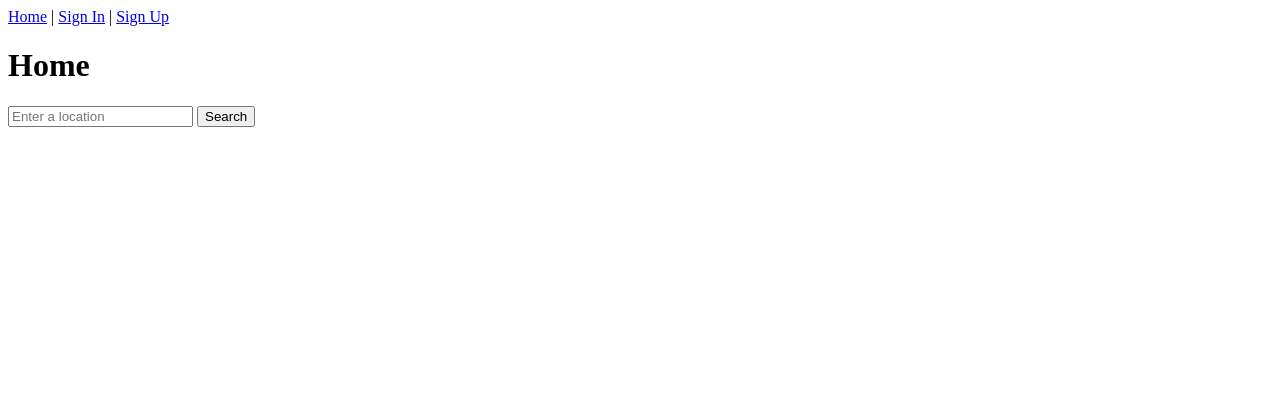
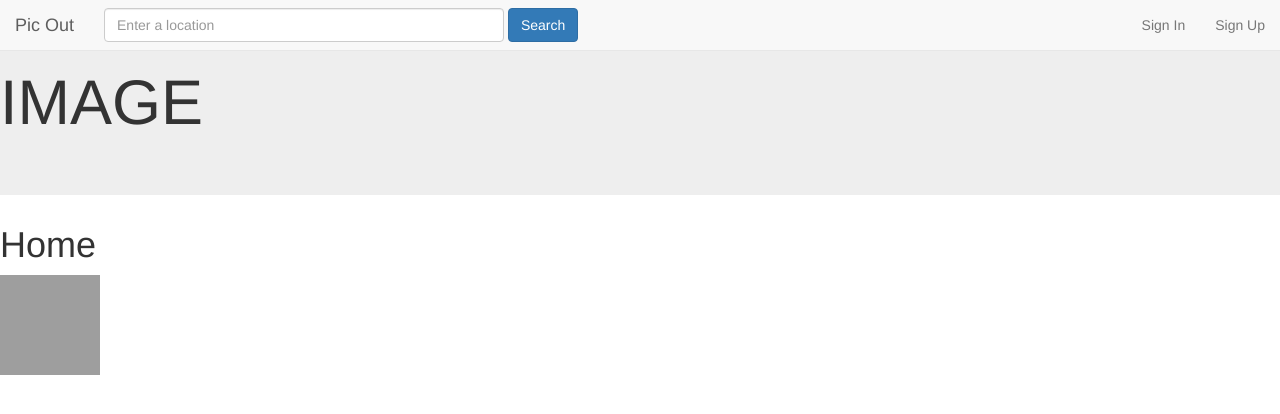
Before and after one commit to jeffsmw/Pic-Out, a Rails app: page / in a window 1280 px wide. Shown: the top 414 px of the page. Run offline with Rails 7, Linux system fonts and the light colour scheme; style sheets or scripts are compiled from the project's sources; some libraries are stand-ins or nearby versions; grey boxes are pictures that could not be loaded.

Commit message:
bootstrap and home image viewer

```diff
--- a/app/assets/javascripts/application.js
+++ b/app/assets/javascripts/application.js
@@ -13,4 +13,5 @@
 //= require jquery
 //= require jquery_ujs
 //= require turbolinks
+//= require bootstrap-sprockets
 //= require_tree .
--- /dev/null
+++ b/app/assets/javascripts/channels/loading.js
@@ -0,0 +1,18 @@
+App.loading = App.cable.subscriptions.create("LoadingChannel", {
+  connected: function() {},
+  disconnected: function() {},
+  received: function(data) {
+    return $('#search-results').append(
+      // '<a href="https://www.instagram.com/p/'+ data['message']+
+      // '"><img src="'+data['thumb']+
+      // '" height="100" width="100"/></a>'
+      '<img src="'+data['thumb']+
+      '" height="100" width="100" onClick="lightbox(this.src)"/>'
+    );
+  },
+  speak: function(data_request) {
+    return this.perform('speak', {
+      message: data_request
+    });
+  }
+});
--- /dev/null
+++ b/app/assets/javascripts/index.js
@@ -0,0 +1,12 @@
+var lightbox = function(_src){
+  $('#lightbox-image').attr('src', _src);
+  $('#lightbox').fadeIn(200);
+};
+
+var closeLightbox = function(){
+  $('#lightbox').fadeOut(200);
+}
+
+var reenableSearch = function(){
+  $('#search-button').attr('disabled',false);
+}
--- a/app/assets/stylesheets/application.css
+++ b/app/assets/stylesheets/application.css.scss
@@ -13,3 +13,7 @@
  *= require_tree .
  *= require_self
  */
+
+@import "bootstrap-sprockets";
+@import "bootstrap";
+@import "home";
--- /dev/null
+++ b/app/assets/stylesheets/home.scss
@@ -0,0 +1,47 @@
+nav {
+  #jumbotron {
+    margin-top: 50px;
+  }
+
+  #search {
+  }
+
+  #search-input {
+    width: 400px;
+    max-width: 90vw;
+    display: inline;
+    z-index: 2000;
+
+  }
+}
+
+.pac-container {
+  z-index:2000 !important;
+}
+
+#lightbox {
+  display: none;
+  position:fixed;
+  top:0;
+  left:0;
+  width:100%;
+  height:100%;
+  background: rgba(0,0,0,.7);
+  text-align:center;
+  z-index: 3000;
+
+  div {
+    display: flex;
+    align-items: center;
+    justify-content: center;
+    height: 100vh;
+    width: 100vw;
+
+    img {
+      position: absolute;
+      max-height: 80vh;
+      max-width: 100vw;
+    }
+
+  }
+}
--- a/app/channels/loading_channel.rb
+++ b/app/channels/loading_channel.rb
@@ -7,6 +7,8 @@ class LoadingChannel < ApplicationCable::Channel
   end
 
   def speak(data)
-    ActionCable.server.broadcast 'loading_channel', message: data['message']
+    ActionCable.server.broadcast 'loading_channel', message: data['message'],
+                                                    thumb: data['thumb'],
+                                                    image: data['image']
   end
 end
--- a/app/controllers/home_controller.rb
+++ b/app/controllers/home_controller.rb
@@ -4,13 +4,12 @@ class HomeController < ApplicationController
   def index
   end
 
-  def show
+  def create
     # search = params[:search]
     lat = params[:lat]
     lng = params[:lng]
 
-
-    ## Get Zomato API for nearby restaurants ##
+    # ## Get Zomato API for nearby restaurants ##
     zomato_data = ''
     zomato_response = RestClient.post(
       "https://developers.zomato.com/api/v2.1/search?count=20&lat=#{lat}&lon=#{lng}",
@@ -29,6 +28,7 @@ class HomeController < ApplicationController
       get_instagram_api(zm_name, zm_lat, zm_lng)
       puts '>>>>>>>>>>>>>>>>>>>>>>>>>>>>>>>'
     end
+    head :no_content
   end
 
   ## Get Instagram locations near coordinates  ##
@@ -54,6 +54,7 @@ class HomeController < ApplicationController
       if match > 0.75
         puts match
         puts restaurant['name']
+        break if restaurant['id'] == '0'
         # ActionCable.server.broadcast('loading_channel', {message: restaurant['name']})
         get_instagram_images(restaurant['id'])
         break
@@ -61,21 +62,20 @@ class HomeController < ApplicationController
     end
   end
 
-  # ## Get Restaurant instagram ##
-  # def get_instagram_images
-  # str = (Nokogiri::HTML(open('https://www.instagram.com/explore/locations/722341822/chatime-richmond/'))).to_s
-  # a = str.index('nodes')
-  # z = str.index('top_posts')
-  # render :json => str[a+7..z-5]
-  # end
   def get_instagram_images(id)
     str = Nokogiri::HTML(open("https://www.instagram.com/explore/locations/#{id}")).to_s
     a = str.index('nodes')
     z = str.index('top_posts')
     response = str[a + 7..z - 5]
     parsed_response = ActiveSupport::JSON.decode(response)
-    ActionCable.server.broadcast('loading_channel', message: parsed_response[0]['thumbnail_src'])
-    ActionCable.server.broadcast('loading_channel', message: parsed_response[1]['thumbnail_src'])
-    ActionCable.server.broadcast('loading_channel', message: parsed_response[2]['thumbnail_src'])
+
+    thumb = parsed_response[0]['thumbnail_src']
+    image = parsed_response[0]['display_src']
+    link = parsed_response[0]['code']
+
+    ActionCable.server.broadcast('loading_channel', message: link,
+                                                    thumb: thumb,
+                                                    image: image)
+    #<<TODO
   end
 end
--- a/app/views/home/index.html.erb
+++ b/app/views/home/index.html.erb
@@ -1,25 +1,9 @@
+<div class="jumbotron" id="jumbotron">
+  <h1>IMAGE</h1>
+</div>
 <h1>Home</h1>
 
-<%= form_tag search_path, :method => 'get' do %>
-  <div class="location">
-    <%= text_field_tag :search, params[:search], class: 'geocomplete', placeholder: 'Enter a location' %>
-    <%= submit_tag "Search", :name => nil %>
-    <div class="coordinates" style="display: none">
-      <%= text_field_tag :lat, params[:lat] %>
-      <%= text_field_tag :lng, params[:lng] %>
-    </div>
-  </div>
-<% end %>
+<img src='https://scontent-sea1-1.cdninstagram.com/t51.2885-15/e35/14134822_203552103393406_2031230199_n.jpg?ig_cache_key=MTMzMDE2ODQ4NjEwMTc4MjcwMw%3D%3D.2' height="100" width="100" onClick="lightbox(this.src)" />
 
-<div id="chat_log">
+<div id="search-results">
 </div>
-
-<script>
-$(function(){
-  $(".geocomplete").geocomplete({
-    details: ".coordinates",
-    detailsScope: '.location',
-    types: ["geocode", "establishment"],
-  });
-});
-</script>
--- a/app/views/home/show.html.erb
+++ /dev/null
@@ -1,6 +0,0 @@
-<h1>Show</h1>
-
-<div><%= @search %></div>
-<div><%= @lat %></div>
-<div><%= @lng %></div>
-<div><%= @parsed_response %></div>
--- a/app/views/layouts/application.html.erb
+++ b/app/views/layouts/application.html.erb
@@ -4,23 +4,69 @@
     <title>PicOut</title>
     <%= csrf_meta_tags %>
     <%= action_cable_meta_tag %>
-    <%= stylesheet_link_tag    'application', media: 'all' %>
+    <%= stylesheet_link_tag    'application', media: 'all', 'data-turbolinks-track': 'reload' %>
     <%= javascript_include_tag 'application' %>
     <script src="http://maps.googleapis.com/maps/api/js?sensor=false&amp;libraries=places"></script>
   </head>
 
   <body>
-    <nav>
-      <%= link_to 'Home', home_path %> |
-      <% unless user_signed_in? %>
-        <%= link_to 'Sign In', new_session_path %> |
-        <%= link_to 'Sign Up', new_user_path %>
-      <% else %>
-        <%= link_to current_user.first_name, user_path(current_user) %> |
-        <%= link_to 'Sign Out', sessions_path, method: :delete %>
-      <% end %>
+    <div id="lightbox" onClick="closeLightbox()">
+      <div>
+        <img id="lightbox-image" />
+        <div id="image-btn-list">
+          <div id="btn1" class="image-btn">1</div>
+          <div id="btn2" class="image-btn">2</div>
+          <div id="btn3" class="image-btn">3</div>
+          <div id="btn4" class="image-btn">4</div>
+        </div>
+      </div>
+    </div>
+    <nav class="navbar navbar-default navbar-fixed-top">
+      <div class="container-fluid">
+        <div class="navbar-header">
+          <button type="button" class="navbar-toggle collapsed" data-toggle="collapse" data-target="#collapsable" aria-expanded="false">
+            <span class="sr-only">Toggle navigation</span>
+            <span class="icon-bar"></span>
+            <span class="icon-bar"></span>
+            <span class="icon-bar"></span>
+          </button>
+          <%= link_to 'Pic Out', home_path, class: 'navbar-brand' %>
+        </div>
+
+        <div class="collapse navbar-collapse" id="collapsable">
+          <%= form_tag search_path, id: 'search', class: 'navbar-form navbar-left', :method => 'post' do %>
+            <div class="location form-group">
+              <%= text_field_tag :search, params[:search], id: 'search-input', class: 'geocomplete form-control', placeholder: 'Enter a location' %>
+              <%= submit_tag "Search", :name => nil, id: 'search-button', class: 'btn btn-primary', onClick: "reenableSearch()" %>
+              <div class="coordinates" style="display: none">
+                <%= text_field_tag :lat, params[:lat] %>
+                <%= text_field_tag :lng, params[:lng] %>
+              </div>
+            </div>
+          <% end %>
+          <ul class="nav navbar-nav navbar-right">
+            <% unless user_signed_in? %>
+              <li><%= link_to 'Sign In', new_session_path %></li>
+              <li><%= link_to 'Sign Up', new_user_path %></li>
+            <% else %>
+              <li><%= link_to current_user.first_name, user_path(current_user) %></li>
+              <li><%= link_to 'Sign Out', sessions_path, method: :delete %></li>
+            <% end %>
+          </ul>
+        </div>
+      </div>
     </nav>
+
     <%= alert || notice %>
     <%= yield %>
+    <script>
+    $(function(){
+      $(".geocomplete").geocomplete({
+        details: ".coordinates",
+        detailsScope: '.location',
+        types: ["geocode", "establishment"],
+      });
+    });
+    </script>
   </body>
 </html>
--- a/config/routes.rb
+++ b/config/routes.rb
@@ -2,7 +2,8 @@ Rails.application.routes.draw do
   mount ActionCable.server => '/cable'
 
   get '/' => 'home#index', as: :home
-  get '/search' => 'home#show', as: :search
+  # get '/search' => 'home#show', as: :search
+  post({'/'    => 'home#create', as: :search})
 
   resources :users
   resources :sessions, only: [:destroy, :create, :new] do
```
Also changed, not shown: 2 other files.
